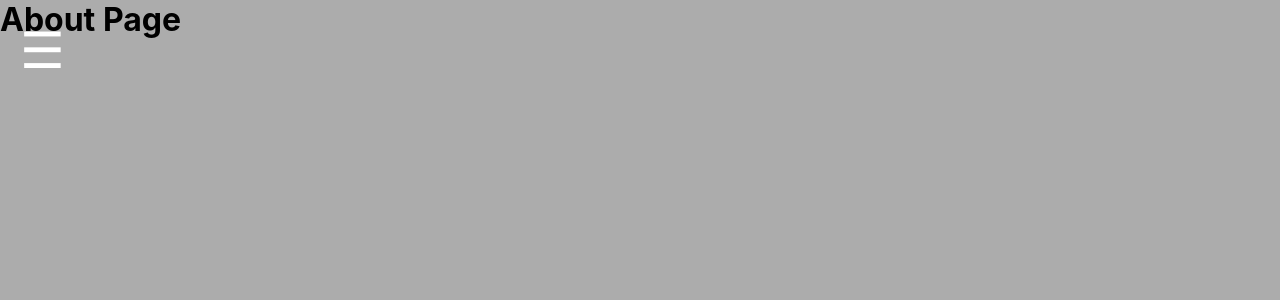
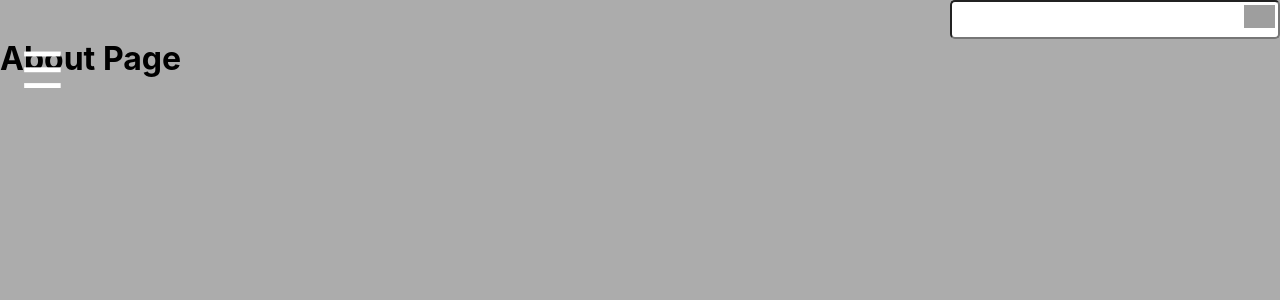
Before and after one commit to woodsmanlucas/react-movie-website, a React (Create React App) app: page /about in a window 1280 px wide. Shown: the top 300 px of the page. Built offline with nearby package versions, Linux system fonts and the light colour scheme; grey boxes are pictures that could not be loaded.

Commit message:
home almost done with most popular/toprated/upcoming and now playing

```diff
--- a/src/components/App.css
+++ b/src/components/App.css
@@ -32,11 +32,33 @@ section, main, footer, ul, li{
   display: none;
 }
 
+.search{
+  text-align: right;
+}
+
+.search input {
+  height: 39px;
+  border-radius: 5px;
+  font-size: 25px;
+}
+
+.search img{
+  width: 100%;
+}
+
+.search button{
+  padding: 0;
+  width: 2.3em;
+  position: absolute;
+  top: 5px;
+  right: 5px;
+}
+
 label{
   font-size: 50px;
   position: fixed;
   left: 20px;
-  top: 20px;
+  top: 40px;
   transition: 0.5s;
   cursor: pointer;
   color:rgba(255,255,255);
@@ -46,7 +68,7 @@ label{
 .nav-links{
   list-style:none;
   background:rgb(119, 215, 185);
-  width:150px;
+  width:125px;
   padding-top:30px;
   position:fixed;
   height:100%;
@@ -57,10 +79,10 @@ label{
 
 .nav-links li{
   color:rgba(255,255,255,0.7);
-  margin:25px;
+  margin-top:20px;
   text-transform:capitalize;
   font-family:helvetica;
-  text-align:right;
+  text-align:left;
   cursor:pointer;
 }
 
@@ -79,7 +101,7 @@ body{
 
 .main-container{
   margin: 0 auto;
-  padding-top: 75px;
+  padding-top: 40px;
   max-width: 1500px;
 }
 
--- a/src/components/App.jsx
+++ b/src/components/App.jsx
@@ -12,9 +12,11 @@ function App(){
             <div className="App">
             <Navigation />
             <Switch>
-                <Route path="/" exact component={Home} />
-                <Route path="/about" component={About}/>
-                <Route path="/discover" component={Discover} />
+                <Route exact path="/about" component={About}/>
+                <Route exact path="/discover" component={Discover} />
+                <Route exact path="/:list">
+                    <Home />
+                </Route>
             </Switch>
             </div>
         </Router>
--- a/src/components/Home.jsx
+++ b/src/components/Home.jsx
@@ -2,53 +2,29 @@ import React, { useState, useEffect } from "react"
 import "./App.css"
 import { Link } from "react-router-dom"
 import Moment from "moment"
-
+import {useParams} from "react-router"
+import axios from "axios"
 
 function Home(){
 
+    const [movie, setMovie] = useState([])
+    const {list} = useParams()
+    const apiKey = "47c4adc75b16f23db3cf78e4870a4296"
+
     useEffect(() => {
         fetchMovies()
-    }, [])
-
-    const [moviesPerPage, setMoviesPerPage] = useState([])
-    const [pageNumber, setPageNumber] = useState(1)
-    const [totalPages, setTotalPages] = useState()
-    const [moviesEnd, setMoviesEnd] = useState(12)
-    const [moviesStart, setMoviesStart] = useState(0)
-    const [moviesArrayLength, setMoviesArrayLength] = useState(20)
-    const [remain, setRemain] = useState()
-    const [remainMovies, setRemainMovies] = useState()
+    }, [movie])
 
     const fetchMovies = async () => {
-
-        const data = await fetch(`https://api.themoviedb.org/3/movie/popular?page=${pageNumber}&api_key=47c4adc75b16f23db3cf78e4870a4296`)
-
-        const movies = await data.json()
-
-            setMoviesPerPage(movies.results.slice(moviesStart, moviesEnd))
-
-    }
-
-    const nextPage = async () => {
-
-        const data = await fetch(`https://api.themoviedb.org/3/movie/popular?page=${pageNumber}&api_key=47c4adc75b16f23db3cf78e4870a4296`)
-
-        const movies = await data.json()
-
-        setPageNumber(pageNumber + 1)
-
-        setRemain(moviesArrayLength - moviesEnd)
-
-        setRemainMovies(movies.results.slice(moviesEnd, moviesArrayLength))
-
-        setMoviesEnd(moviesEnd - remain)
-
+        const url = `https://api.themoviedb.org/3/movie/${list}?api_key=${apiKey}`
+        const response = await axios.get(url)
+        setMovie(response.data.results.slice(0,12))
     }
 
     return(
         <div className="main-container">
             <div className="container">
-                {moviesPerPage.map(movie => (
+                {movie.map(movie => (
                     <div className="row" key = {movie.id}>
                         <div className="card">
                             <div className="wrapper"
@@ -74,9 +50,6 @@ function Home(){
                         </div>
                     </div>
                 ))}
-                <Link to="/">
-                <button className="next-page" onClick={()=>{nextPage()}}>Next {pageNumber}</button>
-                </Link>
             </div>
         </div>
     )
--- a/src/components/Navigation.jsx
+++ b/src/components/Navigation.jsx
@@ -1,5 +1,6 @@
 import React from "react"
 import { Link } from "react-router-dom"
+import search from "../images/search.png"
 
 function Navigation(){
     return(
@@ -7,8 +8,17 @@ function Navigation(){
             <input type="checkbox" id="btn-menu"/>
             <nav className="navbar">
                 <label htmlFor="btn-menu">&#9776;</label>
+                <div className="search">
+                    <form action="">
+                        <input type="text" name="Search" size="20"/>
+                        <button><img src={search} alt="search"/></button>
+                    </form>
+                </div>
                 <ul className="nav-links">
-                    <Link to="/"><li>Home</li></Link>
+                    <Link to="/popular"><li>Home</li></Link>
+                    <Link to="/top_rated"><li>Top Rated</li></Link>
+                    <Link to="/now_playing"><li>Now Playing</li></Link>
+                    <Link to="/upcoming"><li>Upcoming Movies</li></Link>
                     <Link to="/about"><li>About</li></Link>
                     <Link to="/discover"><li>Discover</li></Link>
                 </ul>
```
